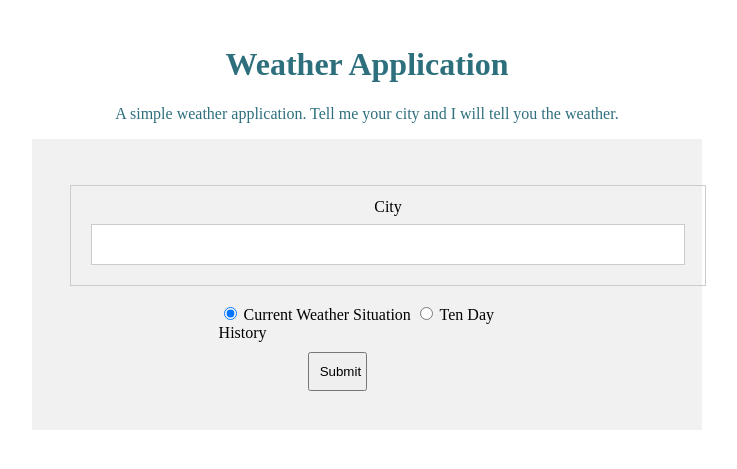
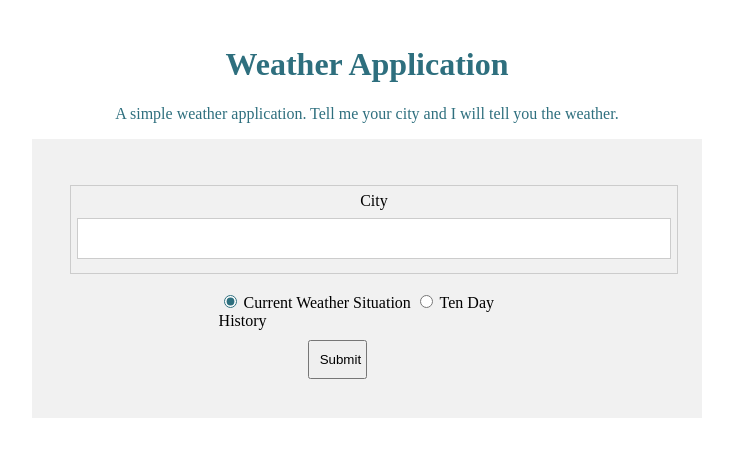
Before and after one commit to isaric/weather-app, a Flask app: page / in a window 1280 px wide. Shown: the top 469 px of the page, without its empty margins (273-1010 px from the left). Run offline with Flask 3, Linux system fonts and the light colour scheme; parts of the project's set-up code (start-up, migrations or seed data) failed here and were passed over.

Commit message:
minor style change - radio button accents

```diff
--- a/templates/static/css/style.css
+++ b/templates/static/css/style.css
@@ -22,7 +22,7 @@ form {
 
 .city-input {
     width: 100%;
-    padding: 12px 20px;
+    padding: 1%;
     margin: 8px 0;
     display: inline-block;
     border: 1px solid #ccc;
@@ -42,6 +42,10 @@ form {
     border: 1px solid #ccc;
 }
 
+input[type=radio] {
+    accent-color: #2e6f7e;
+}
+
 .options {
     margin: auto;
     width: 50%;
```
